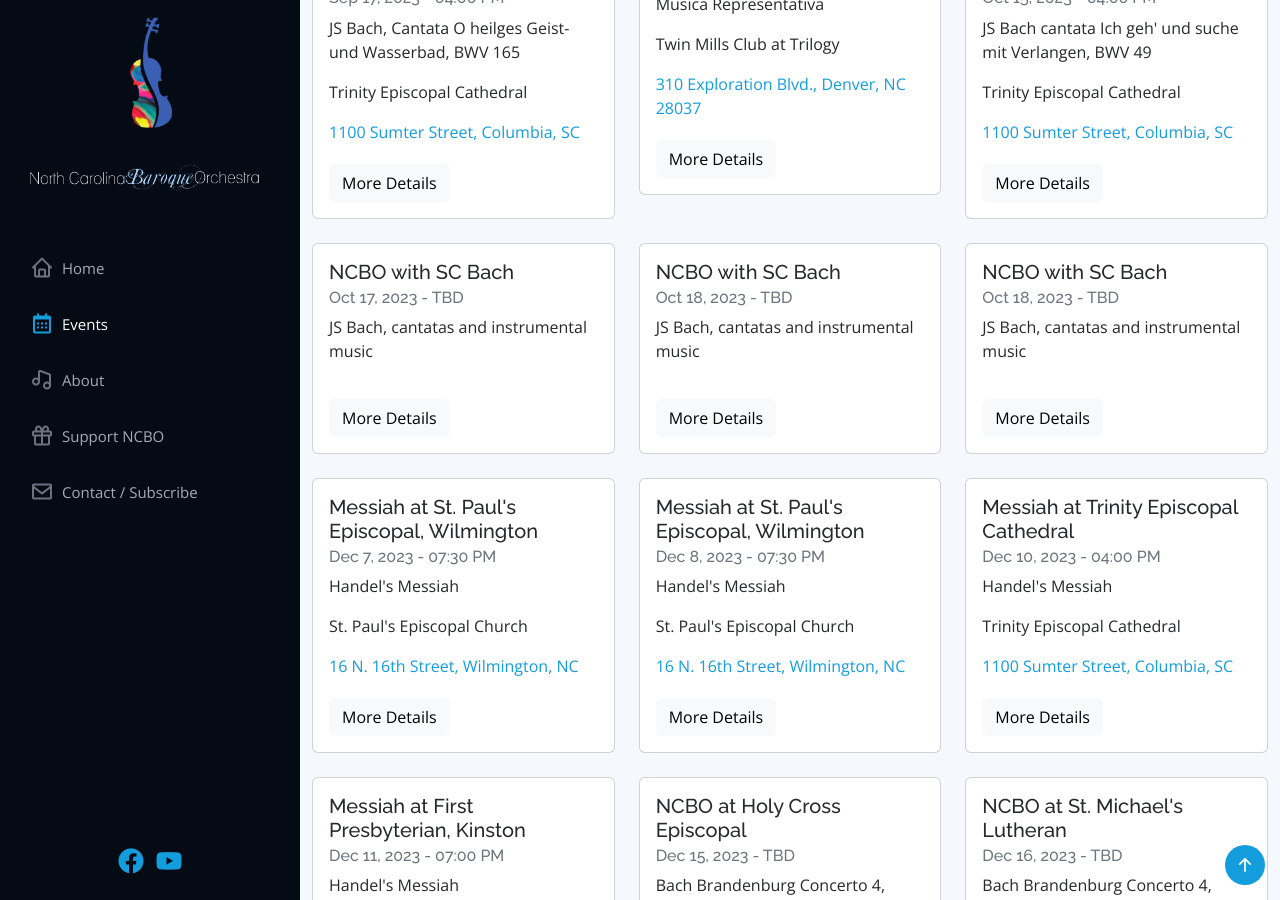
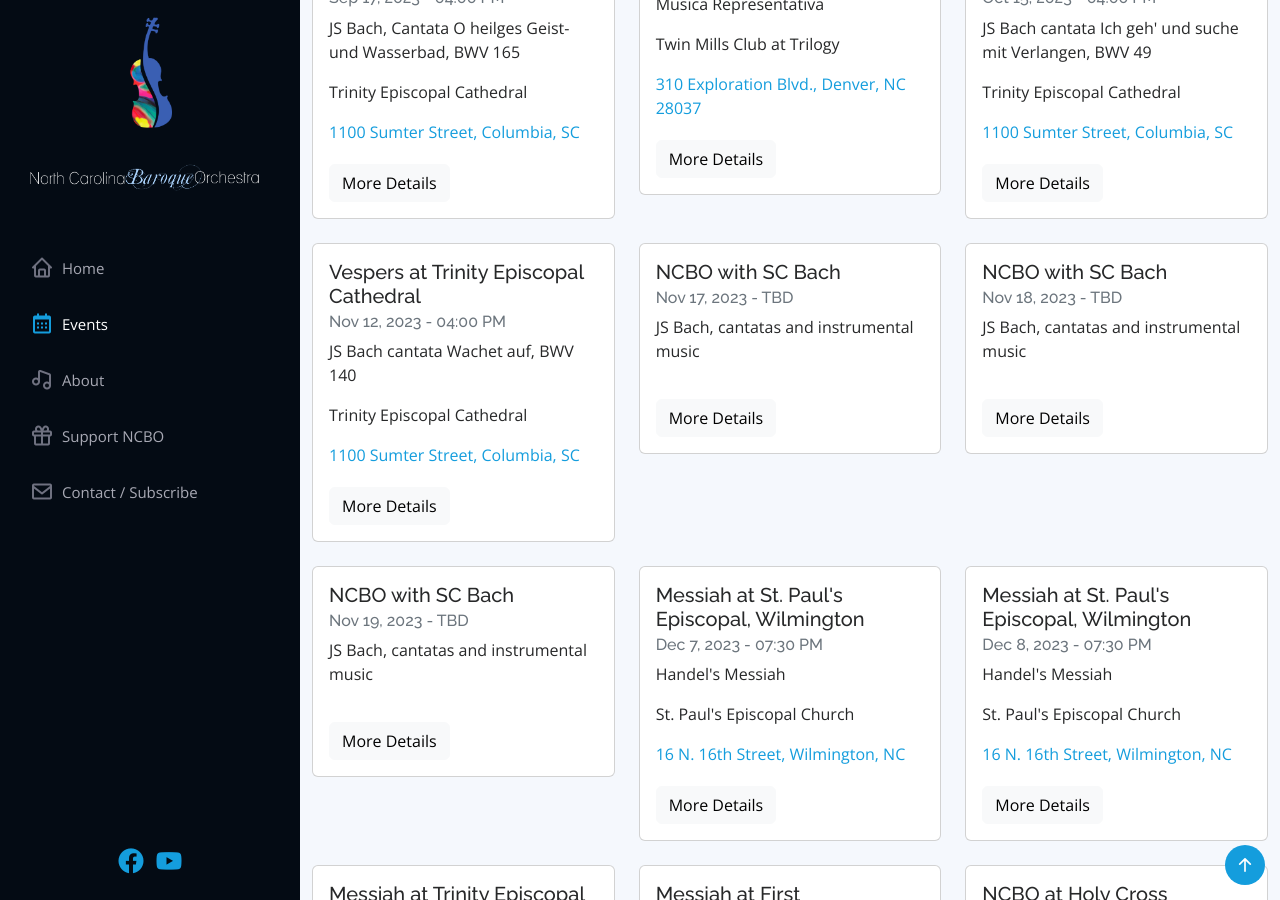
Before and after one commit to ncbaroqueorchestra/ncboweb, a Jekyll site: the page built from index.md, in a window 1280 px wide and 900 px high, scrolled down 1149 px. Built offline with Jekyll 4.4.1, drawn with Linux system fonts in a browser that asks for light colours; comment, search, counter and statistics services are not loaded.

Commit message:
Updated NCBO events

```diff
--- a/_data/events.yml
+++ b/_data/events.yml
@@ -33,8 +33,19 @@
   eventimageurl:
   eventdetailsurl: https://trinitysc.org
 
+- heading: Vespers at Trinity Episcopal Cathedral
+  eventdate: Nov 12, 2023
+  eventtime: 04:00 PM
+  description: JS Bach cantata Wachet auf, BWV 140
+  venue: Trinity Episcopal Cathedral
+  address: 1100 Sumter Street, Columbia, SC
+  mapurl: https://maps.app.goo.gl/1yfZf4dY2fMfRsRJA?g_st=ic
+  ticketurl:
+  eventimageurl:
+  eventdetailsurl: https://trinitysc.org
+
 - heading: NCBO with SC Bach
-  eventdate: Oct 17, 2023
+  eventdate: Nov 17, 2023
   eventtime: TBD
   description: JS Bach, cantatas and instrumental music
   venue:
@@ -45,7 +56,7 @@
   eventdetailsurl: https://scbach.org
 
 - heading: NCBO with SC Bach
-  eventdate: Oct 18, 2023
+  eventdate: Nov 18, 2023
   eventtime: TBD
   description: JS Bach, cantatas and instrumental music
   venue:
@@ -56,7 +67,7 @@
   eventdetailsurl: https://scbach.org
 
 - heading: NCBO with SC Bach
-  eventdate: Oct 18, 2023
+  eventdate: Nov 19, 2023
   eventtime: TBD
   description: JS Bach, cantatas and instrumental music
   venue:
@@ -240,5 +251,3 @@
 #NUM!
 #NUM!
 #NUM!
-#NUM!
-#NUM!
```
